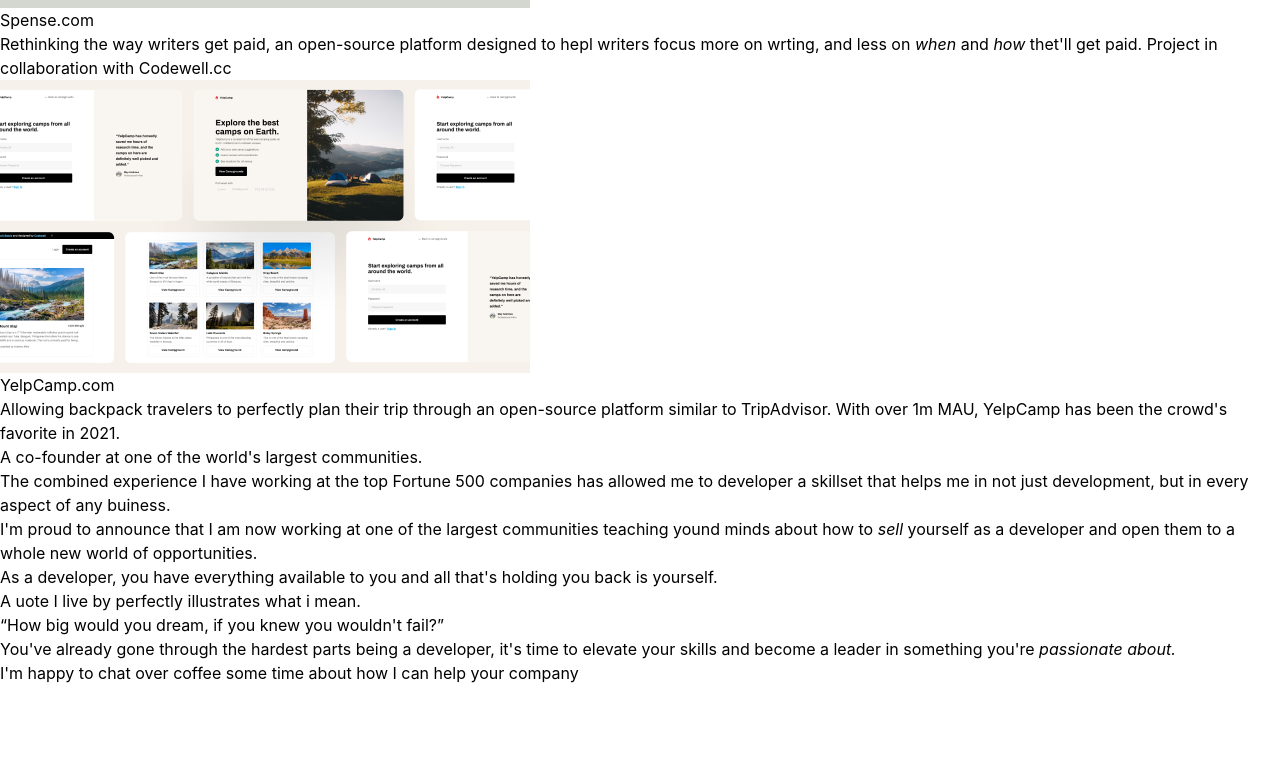
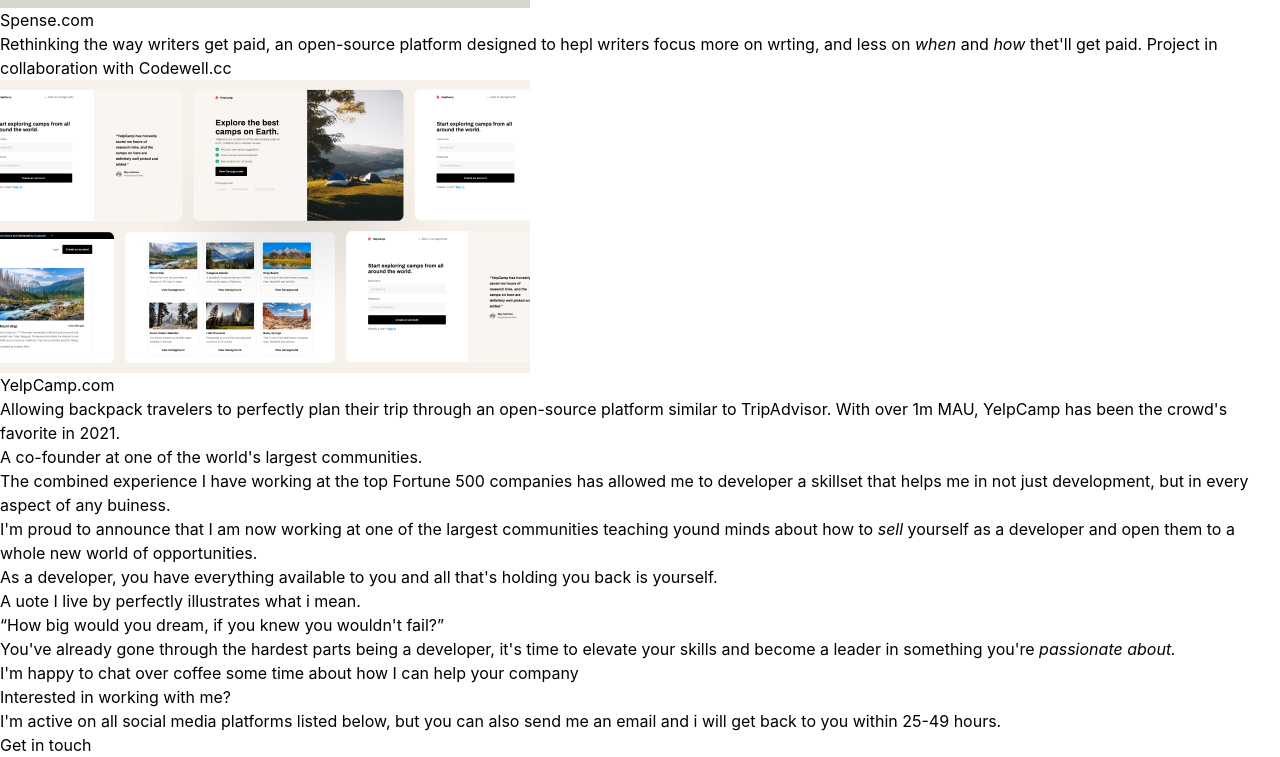
Before and after one commit to Ahmed7019/developer-porftolio, a website: page index.html in a window 1280 px wide. Shown: the part 623-1380 px from the top of the page. Before the commit the page ends 1308 px from the top, so only its background shows below. Drawn offline with Linux system fonts and the light colour scheme.

Commit message:
Get in touch section

```diff
--- a/index.html
+++ b/index.html
@@ -80,6 +80,13 @@
             </div>
         </section>
 
+        <!-- Get in touch -->
+
+        <section>
+            <h2>Interested in working with me?</h2>
+            <p>I'm active on all social media platforms listed below, but you can also send me an email and i will get back to you within 25-49 hours.</p>
+            <a href="#">Get in touch</a>
+        </section>
 
 
     </main>
```
